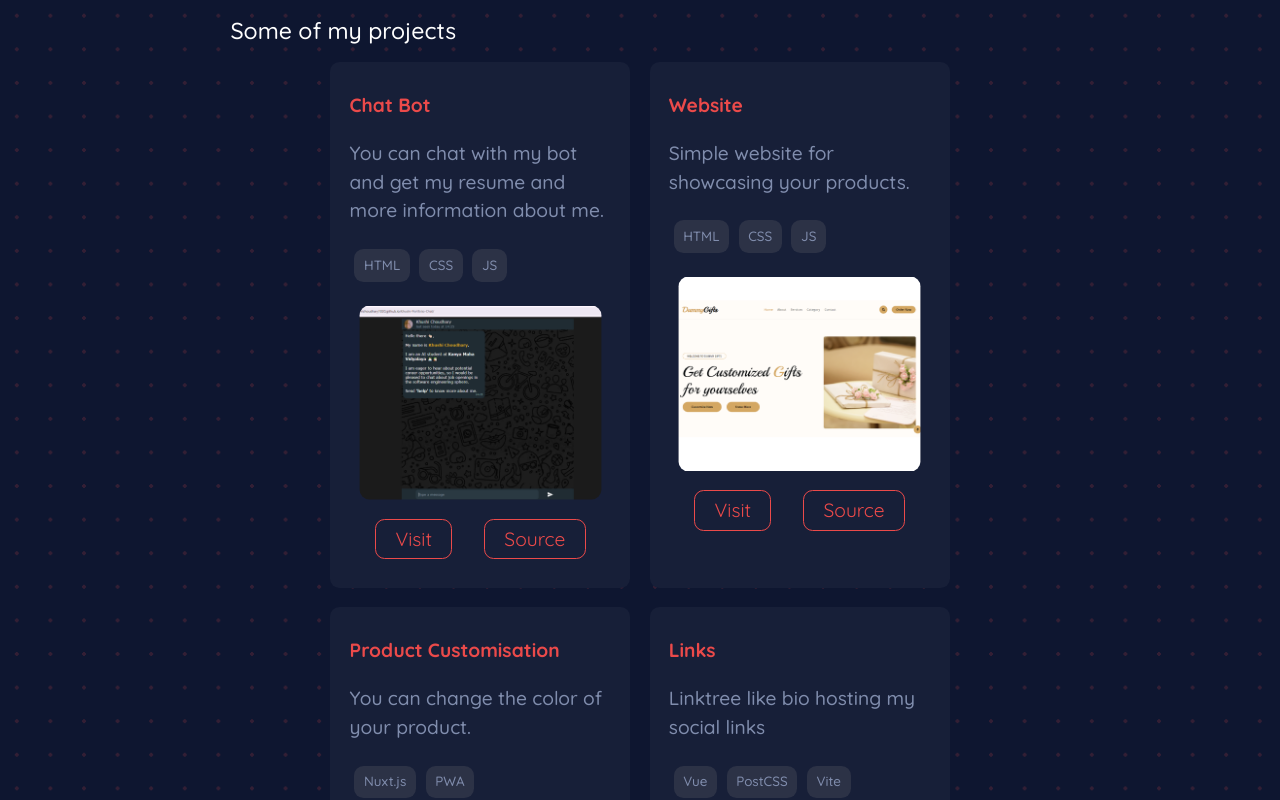
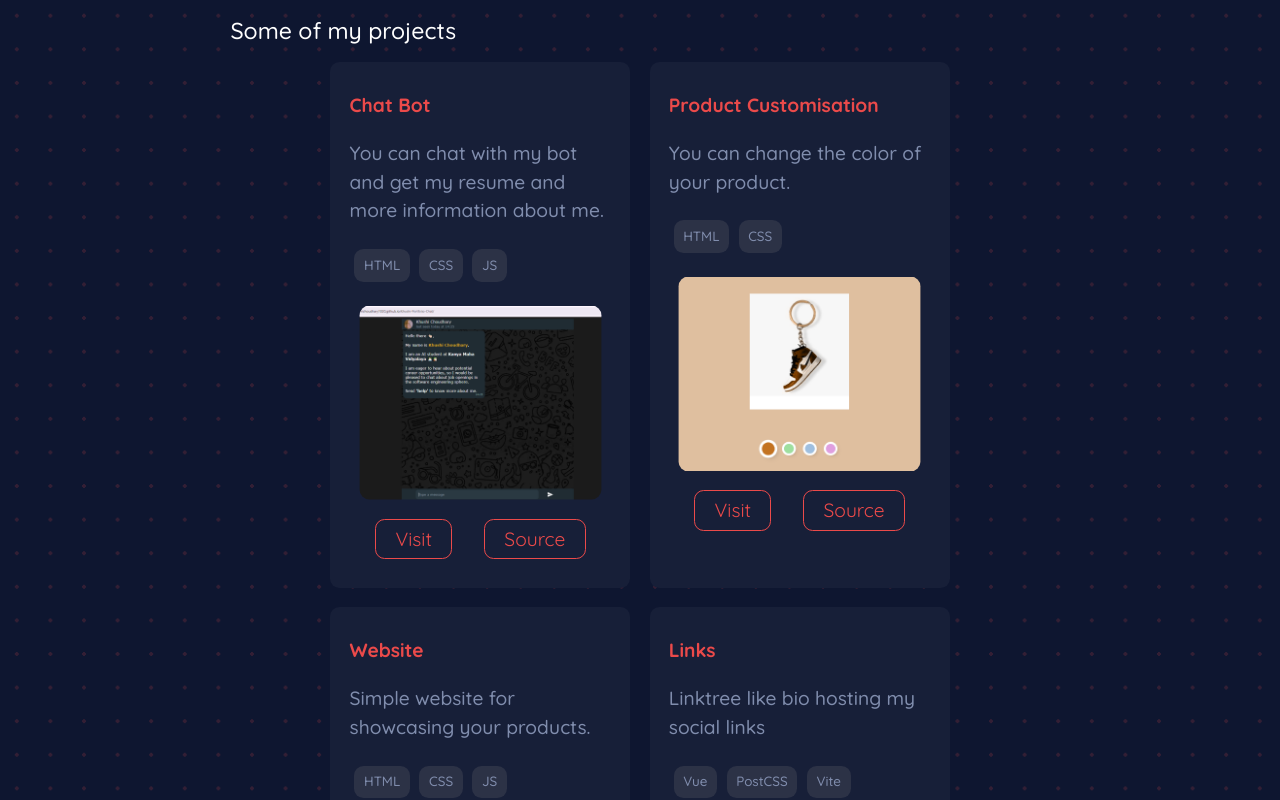
Before and after one commit to khushichoudhary1020/Web_portfolio, a Vue app: page /#contact in a window 1280 px wide. Shown: the part 1580-2380 px from the top of the page. Built offline with nearby package versions, Linux system fonts and the light colour scheme; a web font is replaced by a local one.

Commit message:
Update staticData.js

```diff
--- a/src/staticData.js
+++ b/src/staticData.js
@@ -11,8 +11,16 @@
 		description: "You can chat with my bot and get my resume and more information about me.",
 		tags: ["HTML", "CSS", "JS"],
 		image: "Bot",
-		liveURL: "https://venkivijay.github.io/resume/",
-		sourceURL: "https://khushi-portfolio-chat.vercel.app/",
+		liveURL: "https://khushi-portfolio-chat.vercel.app/",
+		sourceURL: "https://github.com/khushichoudhary1020/Khushi-Portfolio-Chat",
+	},
+	{
+		name: "Product Customisation",
+		description: "You can change the color of your product.",
+		tags: ["HTML", "CSS"],
+		image: "Customization",
+		liveURL: "https://khushichoudhary1020.github.io/DummyCustomisation/",
+		sourceURL: "https://github.com/khushichoudhary1020/DummyCustomisation",
 	},
 	{
 		name: "Website",
@@ -21,14 +29,6 @@
 		image: "Website",
 		liveURL: "https://khushichoudhary1020.github.io/giftcustomisation/",
 		sourceURL: "https://github.com/khushichoudhary1020/giftcustomisation",
-	},
-	{
-		name: "Product Customisation",
-		description: "You can change the color of your product.",
-		tags: ["Nuxt.js", "PWA"],
-		image: "Customization",
-		liveURL: "https://khushichoudhary1020.github.io/DummyCustomisation/",
-		sourceURL: "https://github.com/khushichoudhary1020/DummyCustomisation",
 	},
 	{
 		name: "Links",
```
